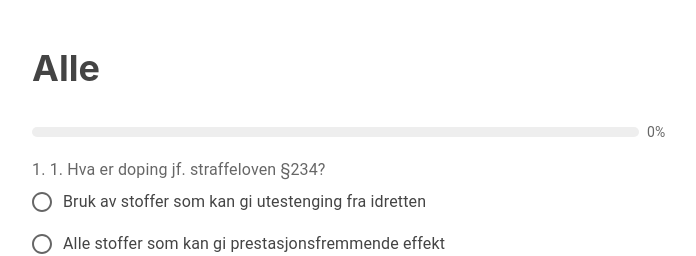
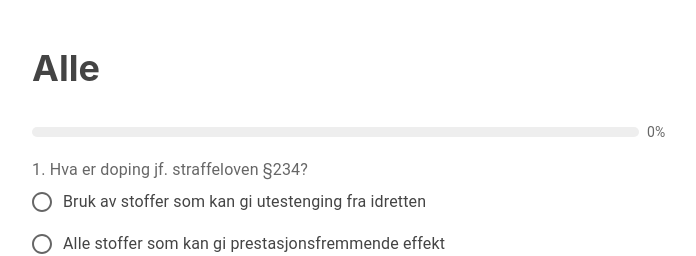
Before and after one commit to fishyFrogFace/vekter, a React (Create React App) app: page /quiz/alle in a window 1280 px wide. Both pictures are taken after a click on the button "START". Shown: the top 256 px of the page, without its empty margins (283-979 px from the left). Built offline with nearby package versions, Linux system fonts and the light colour scheme.

Commit message:
Remove double indexing of questions

```diff
--- a/src/Exam.tsx
+++ b/src/Exam.tsx
@@ -69,7 +69,7 @@ const Question = (props: QuestionProps) => {
       </Grid>
       <Grid item>
         <FormControl>
-          <FormLabel id="radio-buttons-group-label">{`${props.index}. ${props.question}`}</FormLabel>
+          <FormLabel id="radio-buttons-group-label">{props.question}</FormLabel>
           <RadioGroup
             aria-labelledby="radio-buttons-group-label"
             name="quiz"
```
